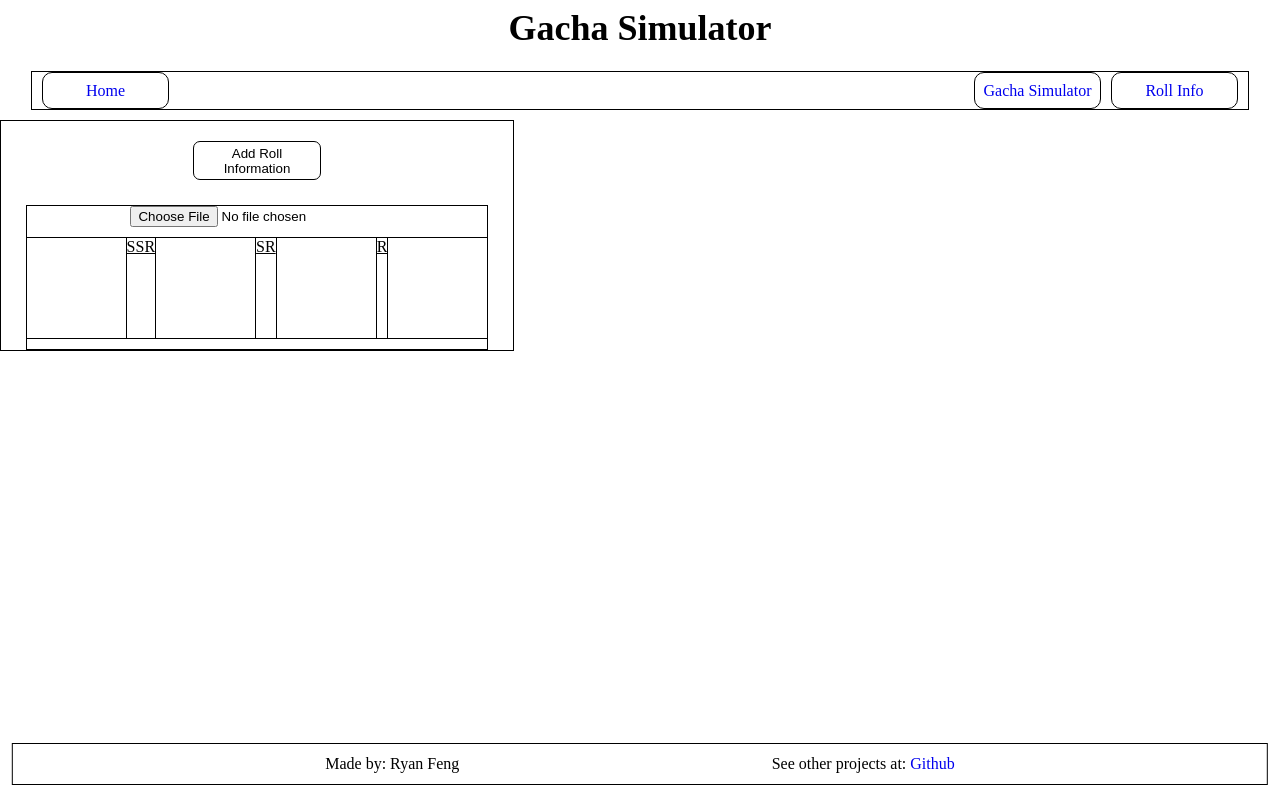
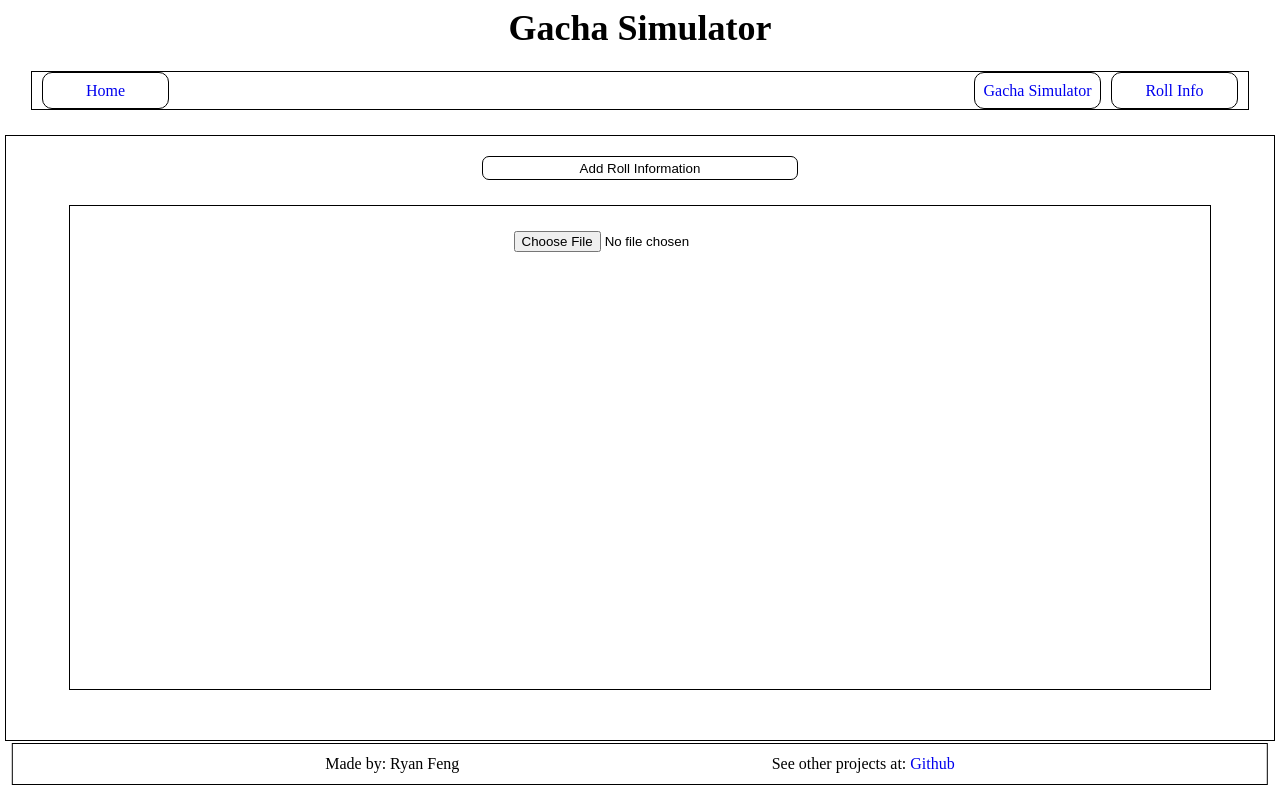
Before and after one commit to RvnVentra/Gacha-Simulator, a React (Create React App) app: page /roll-info in a window 1280 px wide. Both pictures are taken after a click on the button "Add Roll Information". Built offline with nearby package versions, Linux system fonts and the light colour scheme.

Commit message:
Added CSS changes to Roll Info, Roll Input, and Roll Output

```diff
--- a/src/components/Pages/RollInfo/RollInput/rollInput.js
+++ b/src/components/Pages/RollInfo/RollInput/rollInput.js
@@ -1,10 +1,14 @@
+import { useState } from "react";
+import styled from "styled-components";
+
 export default function GachaInput(props) {
     const { input, setInput } = props;
+    const [ err, setErr ] = useState(null);
 
     const fileUploadHandler = (e) => {
         const file = e.target.files[0];
 
-        if(file.type === "text/plain") {
+        if(file?.type === "text/plain") {
             const readFile = new FileReader();
             readFile.readAsText(file);
 
@@ -14,6 +18,9 @@ export default function GachaInput(props) {
                 };
                 clearInterval(uploading);
             }, 2500);
+            setErr(null);
+        } else {
+            setErr("Incorrect File/Document type. We only accept Text document/file");
         };
     };
 
@@ -23,9 +30,20 @@ export default function GachaInput(props) {
     // };
 
     return (
-        <div>
-            <input type="file" onChange={fileUploadHandler}></input>
+        <RollInputContainer>
+            <input type="file" onChange={fileUploadHandler} />
+            <ErrorDisplay>{err}</ErrorDisplay>
             {/* <textarea value={input} onChange={textOnChangeHandler}></textarea> */}
-        </div>
+        </RollInputContainer>
     );
 };
+
+const RollInputContainer = styled.div`
+    margin: 25px;
+    margin-bottom: 10px;
+`;
+
+const ErrorDisplay = styled.p`
+    color: red;
+    margin-top: 15px;
+`;
--- a/src/components/Pages/RollInfo/RollOutput/rollOutput.js
+++ b/src/components/Pages/RollInfo/RollOutput/rollOutput.js
@@ -3,22 +3,23 @@ import styled from 'styled-components';
 
 export default function RollOutput(props) {
     const [output, setOutput] = useState([]);
+    const { input } = props;
 
     useEffect(() => {
-        let ssr = [], sr = [], r = [], input = [], _output = [];
+        let ssr = [], sr = [], r = [], _input = [], _output = [];
         //Split the text doc into 3 arrays when a new line is started
-        input = props.input.split(/\r\n+/);
+        _input = input.split(/\r\n+/);
         //Split the text doc into it's given rarities based on the header it's provided
-        for(let i = 0; i < input.length; i++) {
-            if(input[i].includes("SSR:")) {
-                input[i] = input[i].replace("SSR:", "");
-                ssr = input[i].split(/,+/);
-            } else if (input[i].includes("SR:")) {
-                input[i] = input[i].replace("SR:", "");
-                sr = input[i].split(/,+/);
+        for(let i = 0; i < _input.length; i++) {
+            if(_input[i].includes("SSR:")) {
+                _input[i] = _input[i].replace("SSR:", "");
+                ssr = _input[i].split(/,+/);
+            } else if (_input[i].includes("SR:")) {
+                _input[i] = _input[i].replace("SR:", "");
+                sr = _input[i].split(/,+/);
             } else {
-                input[i] = input[i].replace("R:", "");
-                r = input[i].split(/,+/);
+                _input[i] = _input[i].replace("R:", "");
+                r = _input[i].split(/,+/);
             };
         };
         //Trim each array for ease of reading/display
@@ -28,7 +29,7 @@ export default function RollOutput(props) {
         //Set output as an array with three array based on rarity
         _output.push(ssr, sr, r);
         setOutput(_output);
-    }, [props.input]);
+    }, [input]);
 
     const displaySSROutput = output[0]?.map((out, index) => {
         return (
@@ -49,7 +50,7 @@ export default function RollOutput(props) {
     });
 
     return (
-        <OutputContainer>
+        <OutputContainer input={input}>
             <DisplayContainer>
                 <RarityHeader>SSR</RarityHeader>
                 {displaySSROutput}
@@ -67,9 +68,10 @@ export default function RollOutput(props) {
 };
 
 const OutputContainer = styled.div`
+    visibility: ${props => props.input.length === 0 && "hidden"};
     border: 1px solid black;
-    width: 100%;
-    height: 100px;
+    width: 95%;
+    height: 80%;
     margin: 10px 0;
     display: flex;
     align-items: center;
@@ -80,17 +82,20 @@ const DisplayContainer = styled.div`
     border: 1px solid black;
     display: flex;
     flex-direction: column;
-    height: 100px;
+    height: 95%;
+    width: 15%;
     overflow: auto;
 `;
 
 const RarityHeader = styled.p`
     text-align: center;
     text-decoration: underline;
-    margin-bottom: 5px;
+    margin: 5px 0;
+    font-weight: bold;
 `;
 
 const DisplayRollOutput = styled.li`
     padding: 5px;
+    padding-left: 10px;
     list-style: none;
 `;
--- a/src/components/Pages/RollInfo/rollInfo.js
+++ b/src/components/Pages/RollInfo/rollInfo.js
@@ -29,8 +29,9 @@ const RollInfoDisplay = styled.div`
     flex-direction: column;
     align-items: center;
     border: 1px solid black;
-    height: 40%;
-    width: 40%;
+    height: 75.5vh;
+    width: 99vw;
+    margin: 25px auto;
 `;
 
 const ToggleDisplay = styled.button`
@@ -54,9 +55,9 @@ const RollDisplay = styled.div`
     display: ${props => !props.toggleDisplay ? "none" : "flex"};
     flex-direction: column;
     align-items: center;
-    justify-content: space-evenly;
     margin-top: 5px;
     border: 1px solid black;
     width: 90%;
+    height: 80%;
     overflow-x: scroll;
 `;
```
